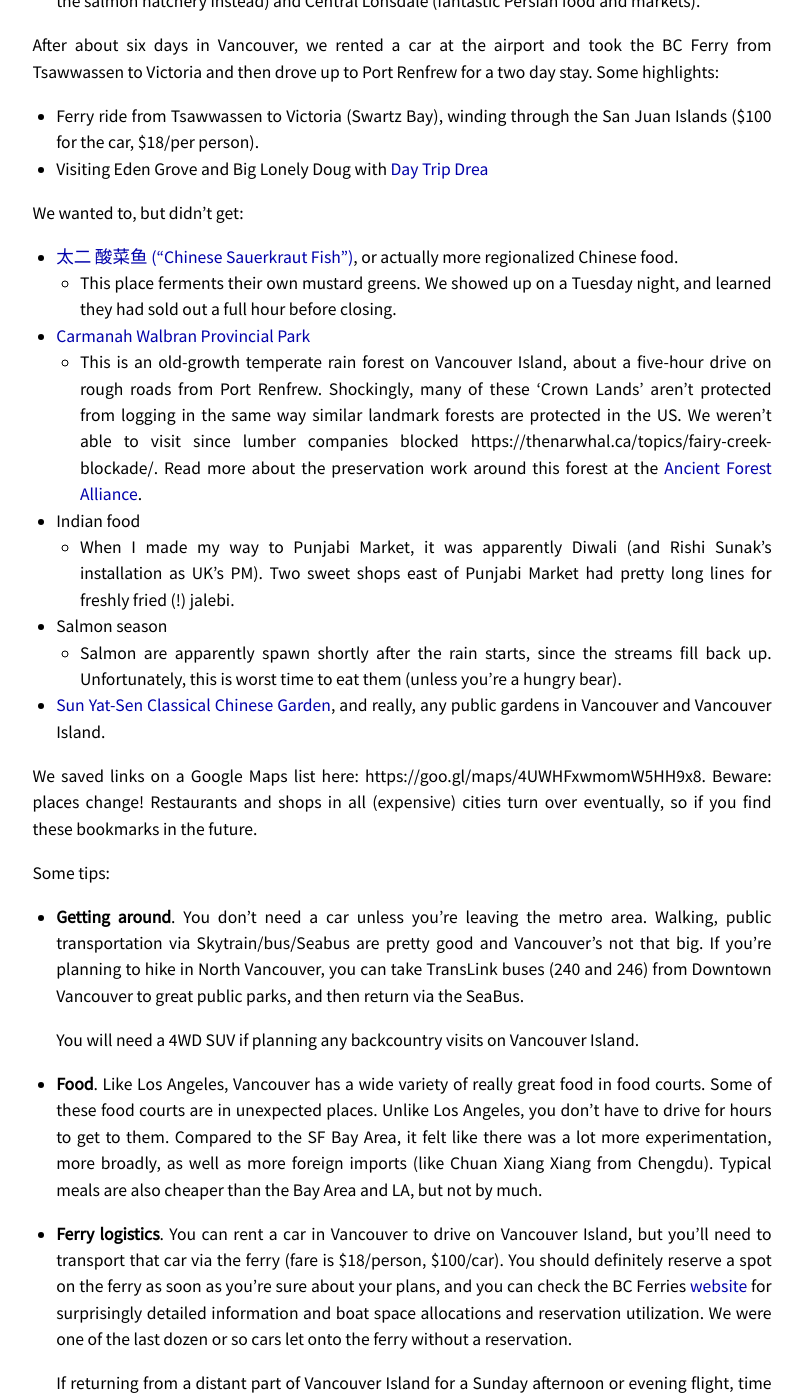
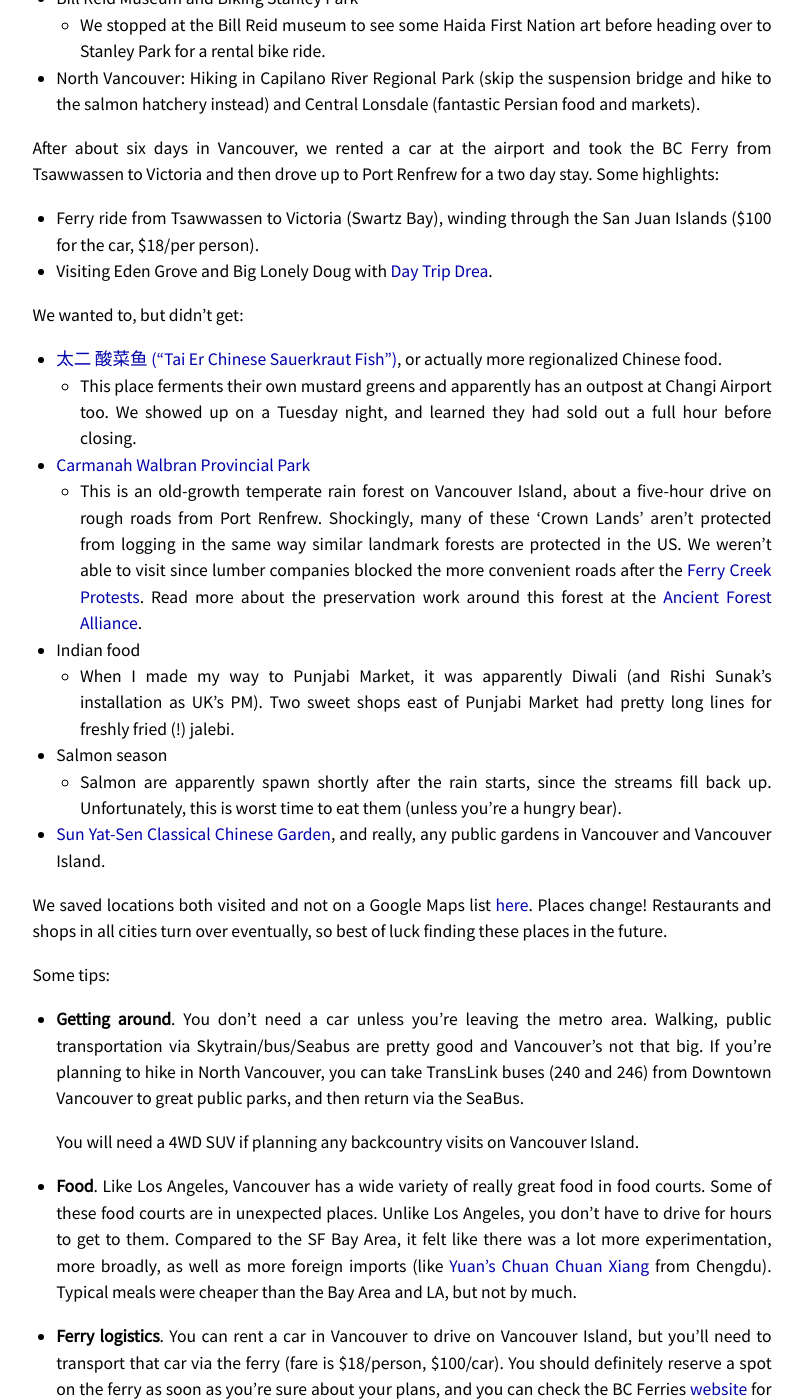
Before and after one commit to mookerji/mookerji.github.io, a Jekyll site: the page built from _posts/2022-10-30-vancouver.md, in a window 1280 px wide and 1400 px high, scrolled down 1129 px. Shown: the whole window, without its empty margins (238-1041 px from the left). Built offline with Jekyll 4.4.1, drawn with Linux system fonts in a browser that asks for light colours; some of the changed text lies outside the part shown.

Commit message:
Update 2022-10-30-vancouver.md

```diff
--- a/_posts/2022-10-30-vancouver.md
+++ b/_posts/2022-10-30-vancouver.md
@@ -5,8 +5,8 @@
 ---
 
 <div style="text-align: center;">
-    <img src="https://user-images.githubusercontent.com/353255/199405135-98950faa-9ded-41a9-8f8f-40361d7524a4.png" style="max-width: 70%; height: auto;">
-</div>
+    <img src="https://user-images.githubusercontent.com/353255/199410260-a1cd4918-ba1b-44b2-9c2d-d150fc1117d1.png" style="max-width: 75%; height: auto;">
+</div><br>
 
 # {{ page.title }}
 
@@ -14,17 +14,19 @@
 and Vancouver Island to eat and look at some big trees. We got pretty lucky --
 certainly weather-wise -- on this trip! By the time we arrived on October 21, it
 had only just started raining after what I heard was a six-month dry spell and
-an accumulation of wildfire smoke. It was damp, but otherwise dry, for a lot of
-our trip, with a few days that were simply the wettest weather I've ever
-experienced. All that aside: **Definitely go!** The food is excellent, it's easy
-to get around, and everyone we met was super-friendly.
+an accumulation of wildfire smoke. It was damp, but otherwise dry, for the first
+half; the remaining days were simply the wettest weather I've ever
+experienced.
+
+All that aside: **Definitely go!** The food is excellent, it's easy to get
+around, and everyone we met was super-friendly.
 
 Vancouver-area trip highlights and area recommendations:
 
 - Aberdeen Centre food court, Richmond, BC generally
-  * Definitely worth a stop (just off the Canada Line). Within 1km off of
-    Aberdeen Center there are at least three to four food courts and strip
-    malls, covering the Cartesian product of `[Persian, Japanese, Korean,
+  * Mandatory stop -- just off the Canada Line -- after leaving YVR. Within 1km
+    off of Aberdeen Center there are at least three to four food courts and
+    strip malls, covering the Cartesian product of `[Persian, Japanese, Korean,
     Sichuan, Cantonese, Hunanese, Taiwanese, Malay]` and `[Vegetarian, Vegan,
     Gluten-Free]`.
 - Riley Park / Mount Pleasant. We stayed at an AirBnb in this neighborhood
@@ -48,23 +50,25 @@
 - Ferry ride from Tsawwassen to Victoria (Swartz Bay), winding through the San
   Juan Islands ($100 for the car, $18/per person).
 - Visiting Eden Grove and Big Lonely Doug with [Day Trip
-  Drea](http://daytripdrea.com/hiking-day-trips-and-overnight-adventures-vancouver-island/)
+  Drea](http://daytripdrea.com/hiking-day-trips-and-overnight-adventures-vancouver-island/).
 
 We wanted to, but didn't get:
 
-- [太二 酸菜鱼 ("Chinese Sauerkraut
+- [太二 酸菜鱼 ("Tai Er Chinese Sauerkraut
   Fish")](https://www.yelp.ca/biz/chinese-sauerkraut-fish-richmond-3), or
   actually more regionalized Chinese food.
-  * This place ferments their own mustard greens. We showed up on a Tuesday
-    night, and learned they had sold out a full hour before closing.
+  * This place ferments their own mustard greens and apparently has an outpost
+    at Changi Airport too. We showed up on a Tuesday night, and learned they had
+    sold out a full hour before closing.
 - [Carmanah Walbran Provincial
   Park](https://vancouverisland.com/things-to-do-and-see/parks-and-trails/vancouver-island-bc-islands/carmanah-walbran-provincial-park/)
   * This is an old-growth temperate rain forest on Vancouver Island, about a
     five-hour drive on rough roads from Port Renfrew. Shockingly, many of these
     'Crown Lands' aren't protected from logging in the same way similar landmark
     forests are protected in the US. We weren't able to visit since lumber
-    companies blocked https://thenarwhal.ca/topics/fairy-creek-blockade/. Read
-    more about the preservation work around this forest at the [Ancient Forest
+    companies blocked the more convenient roads after the [Ferry Creek
+    Protests](https://thenarwhal.ca/topics/fairy-creek-blockade/). Read more
+    about the preservation work around this forest at the [Ancient Forest
     Alliance](https://ancientforestalliance.org/).
 - Indian food
   * When I made my way to Punjabi Market, it was apparently Diwali (and Rishi
@@ -77,10 +81,10 @@
 - [Sun Yat-Sen Classical Chinese Garden](https://vancouverchinesegarden.com/),
   and really, any public gardens in Vancouver and Vancouver Island.
 
-We saved links on a Google Maps list here:
-https://goo.gl/maps/4UWHFxwmomW5HH9x8. Beware: places change! Restaurants and
-shops in all (expensive) cities turn over eventually, so if you find these
-bookmarks in the future.
+We saved locations both visited and not on a Google Maps list
+[here](https://goo.gl/maps/4UWHFxwmomW5HH9x8). Places change!  Restaurants and
+shops in all cities turn over eventually, so best of luck finding these places
+in the future.
 
 Some tips:
 
@@ -96,8 +100,9 @@
   in food courts. Some of these food courts are in unexpected places. Unlike Los
   Angeles, you don't have to drive for hours to get to them. Compared to the SF
   Bay Area, it felt like there was a lot more experimentation, more broadly, as
-  well as more foreign imports (like Chuan Xiang Xiang from Chengdu). Typical
-  meals are also cheaper than the Bay Area and LA, but not by much.
+  well as more foreign imports (like [Yuan's Chuan Chuan
+  Xiang](https://foodology.ca/yuans-chuan-chuan-xiang/) from Chengdu). Typical
+  meals were cheaper than the Bay Area and LA, but not by much.
 - **Ferry logistics**. You can rent a car in Vancouver to drive on Vancouver
   Island, but you'll need to transport that car via the ferry (fare is
   $18/person, $100/car). You should definitely reserve a spot on the ferry as
@@ -109,11 +114,13 @@
 
   If returning from a distant part of Vancouver Island for a Sunday afternoon or
   evening flight, time budget for cross-island driving, potential rain and ferry
-  complications, as well as weekend traffic going into Richmond.
+  complications, as well as weekend traffic going into Richmond. We avoided
+  Sunday traffic through Victoria by returning through Nanaimo.
 - **Rain**. If you're planning to explore on foot during the rainy season, bring
   a drybags and/or waterproof backpack (.... or borrow a _giant_ umbrella).
 
-
+<br>
 <div style="text-align: center;">
     <img src="https://user-images.githubusercontent.com/353255/199408001-f9fdca7f-9e6d-4ba6-90cb-e6b814377f51.gif" style="max-width: 200%; height: auto;">
 </div>
+<br>
```
